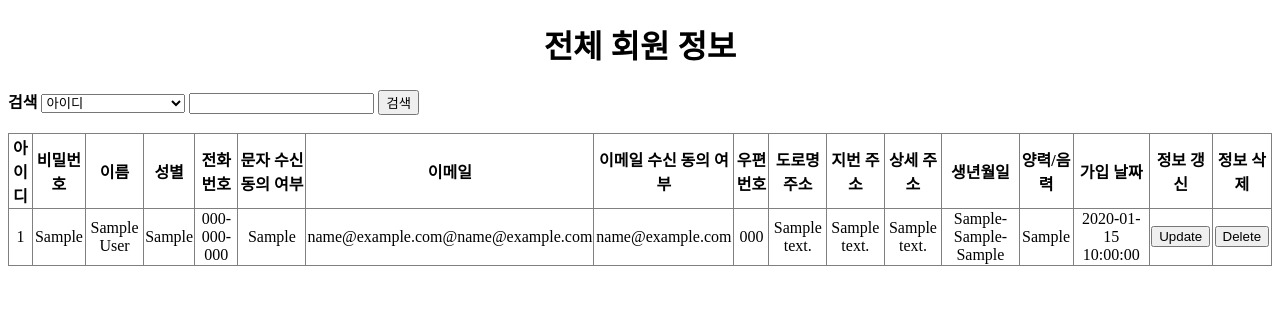
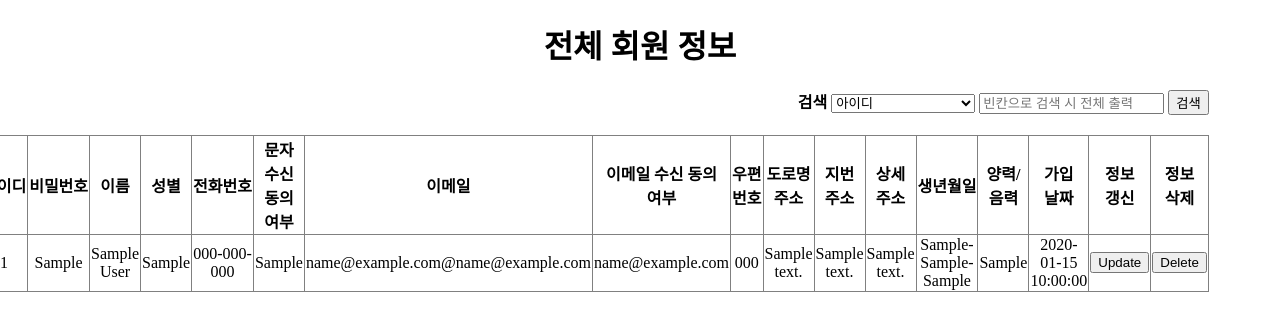
Before and after one commit to mingi802/Web01, a Java web app: page /admin/show_users.jsp in a window 1280 px wide. Shown: the top 331 px of the page. Run offline with Tomcat 11, a stand-in JSP engine, Linux system fonts and the light colour scheme; tables that the repository leaves empty or names only in its code hold one stand-in row (values such as "Sample post").

Commit message:
검색 기능 개선

```diff
--- a/src/main/webapp/admin/show_users.jsp
+++ b/src/main/webapp/admin/show_users.jsp
@@ -13,6 +13,25 @@
 <style>
 .title {
 	text-align:center;
+}
+
+.memtable {
+	margin-top:20px;
+	clear:right;
+	float:right;
+}
+
+section {
+	margin: 0 auto;
+	width:90%;
+}
+
+table {
+word-break: keep-all;
+}
+
+.searchmem {
+	float:right;
 }
 </style>
 <script  src="http://code.jquery.com/jquery-latest.min.js"></script>
@@ -37,7 +56,7 @@
 		String sql = "";
 		String search_opt = request.getParameter("search-opt");
 		String search_text = request.getParameter("search-text");
-		if(search_opt != null || search_text != null) {
+		if((search_opt != null || search_text != null) && !search_text.equals("")) {
 			if(search_opt.split(",")[0].equals(search_opt)) {
 				sql = "SELECT * FROM T_SHOPPING_MEMBER WHERE "+search_opt+" = "+"'"+search_text+"'";
 			}
@@ -84,7 +103,13 @@
 	});
 	</script>
 <body>
+	<div class="page">
+		<header>
 		<h1 class="title">전체 회원 정보</h1>
+		</header>
+		<section>
+			<article>
+				<div class="searchmem">
 					<form action="#">
 						<span><b>검색</b></span>
 						<select name="search-opt">
@@ -104,10 +129,13 @@
 							<option value="MEMBER_BIRTH_GN">양력/음력</option>
 							<option value="JOINDATE">가입 날짜</option>
 						</select>
-		<input type="text" name="search-text">
+						<input type="text" name="search-text" placeholder="빈칸으로 검색 시 전체 출력">
 						<input type="submit" id="search-btn" value="검색">
 					</form>
-	<br>
+				</div>
+			</article>
+			<article>
+				<div  class="memtable">
 					<table border="1" style="border-collapse: collapse;">
 						<tr>
 							<th><span>아이디</span></th>
@@ -146,7 +174,7 @@
 						String MEMBER_BIRTH_GN = rs.getString("MEMBER_BIRTH_GN");
 						String JOINDATE = rs.getString("JOINDATE");
 					%>
-		<tr  style="text-align:center;">
+						<tr style="text-align:center;">
 							<td><span><%=MEMBER_ID%></span></td>
 							<td><span><%=MEMBER_PW%></span></td>
 							<td><span><%=MEMBER_NAME%></span></td>
@@ -169,5 +197,9 @@
 						}
 					%>
 					</table>
+				</div>
+			</article>
+		</section>
+	</div>
 </body>
 </html>
```
Lines whose indentation alone changed are shown as unchanged.
